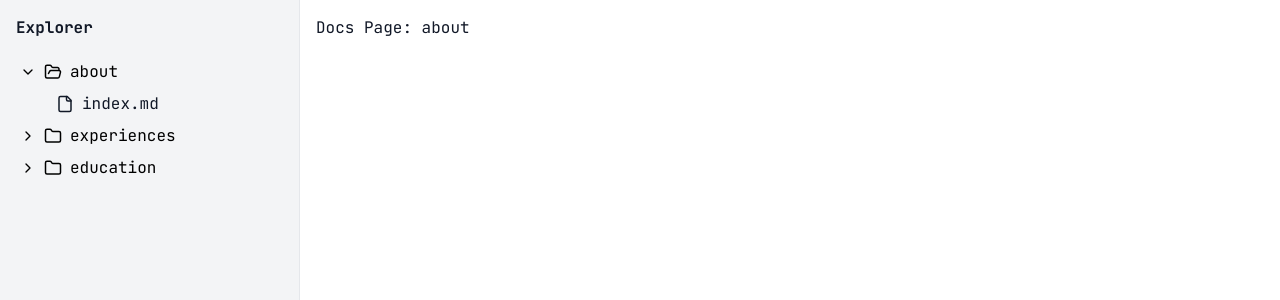
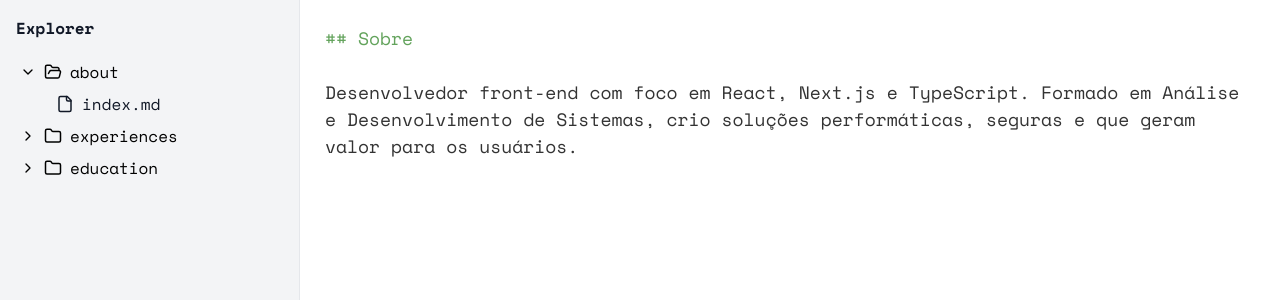
Before and after one commit to ClodoaldoDantas/clodoaldo.dev, a Next.js app: page /docs/about in a window 1280 px wide. Shown: the top 300 px of the page. Built offline with nearby package versions, Linux system fonts and the light colour scheme.

Commit message:
feat: add markdown file handling and syntax highlighting to DocsPage component

```diff
--- a/package.json
+++ b/package.json
@@ -14,13 +14,15 @@
     "next": "15.5.4",
     "radix-ui": "^1.4.3",
     "react": "19.1.0",
-    "react-dom": "19.1.0"
+    "react-dom": "19.1.0",
+    "react-syntax-highlighter": "^15.6.6"
   },
   "devDependencies": {
     "@biomejs/biome": "2.2.0",
     "@types/node": "^20",
     "@types/react": "^19",
     "@types/react-dom": "^19",
+    "@types/react-syntax-highlighter": "^15.5.13",
     "typescript": "^5"
   }
 }
--- a/src/app/docs/[slug]/page.tsx
+++ b/src/app/docs/[slug]/page.tsx
@@ -1,9 +1,28 @@
+import { notFound } from "next/navigation";
+import SyntaxHighlighter from "react-syntax-highlighter";
+import { githubGist } from "react-syntax-highlighter/dist/esm/styles/hljs";
+import { getMarkdown } from "@/utils/markdown";
+
 type DocsPageProps = {
   params: Promise<{ slug: string }>;
 };
 
 export default async function DocsPage({ params }: DocsPageProps) {
   const { slug } = await params;
+  const content = getMarkdown(slug);
 
-  return <div>Docs Page: {slug}</div>;
+  if (!content) {
+    notFound();
+  }
+
+  return (
+    <SyntaxHighlighter
+      language="markdown"
+      style={githubGist}
+      customStyle={{ fontSize: 18 }}
+      wrapLongLines
+    >
+      {content}
+    </SyntaxHighlighter>
+  );
 }
--- a/src/app/layout.tsx
+++ b/src/app/layout.tsx
@@ -1,9 +1,9 @@
 import type { Metadata } from "next";
-import { JetBrains_Mono } from "next/font/google";
+import { Space_Mono } from "next/font/google";
 import "./globals.css";
 import { Explorer } from "@/components/explorer";
 
-const jetBrainsMono = JetBrains_Mono({
+const spaceMono = Space_Mono({
   weight: ["400", "700"],
   subsets: ["latin"],
 });
@@ -20,7 +20,7 @@ export default function RootLayout({
 }>) {
   return (
     <html lang="pt-BR">
-      <body className={`${jetBrainsMono.className}`}>
+      <body className={`${spaceMono.className}`}>
         <main>
           <Explorer />
           <section className="editor">{children}</section>
--- /dev/null
+++ b/src/content/about.md
@@ -0,0 +1,3 @@
+## Sobre
+
+Desenvolvedor front-end com foco em React, Next.js e TypeScript. Formado em Análise e Desenvolvimento de Sistemas, crio soluções performáticas, seguras e que geram valor para os usuários.
--- /dev/null
+++ b/src/utils/markdown.ts
@@ -0,0 +1,13 @@
+import fs from "node:fs";
+import path from "node:path";
+
+export const getMarkdown = (filename: string) => {
+  const filePath = path.join(process.cwd(), "src", "content", `${filename}.md`);
+
+  if (!fs.existsSync(filePath)) {
+    return null;
+  }
+
+  const markdownContent = fs.readFileSync(filePath, "utf-8");
+  return markdownContent;
+};
```
Also changed, not shown: 1 other file (tests, documents, lock files or other folders).
